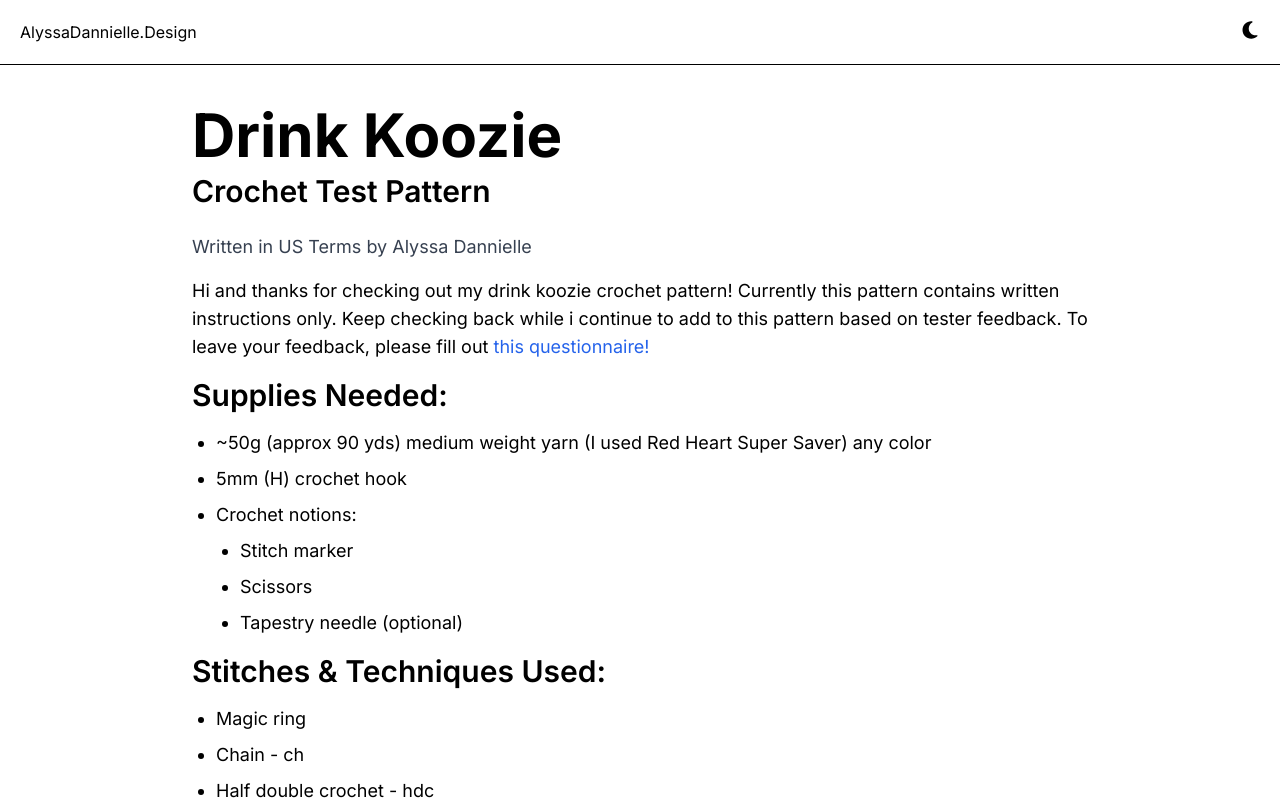
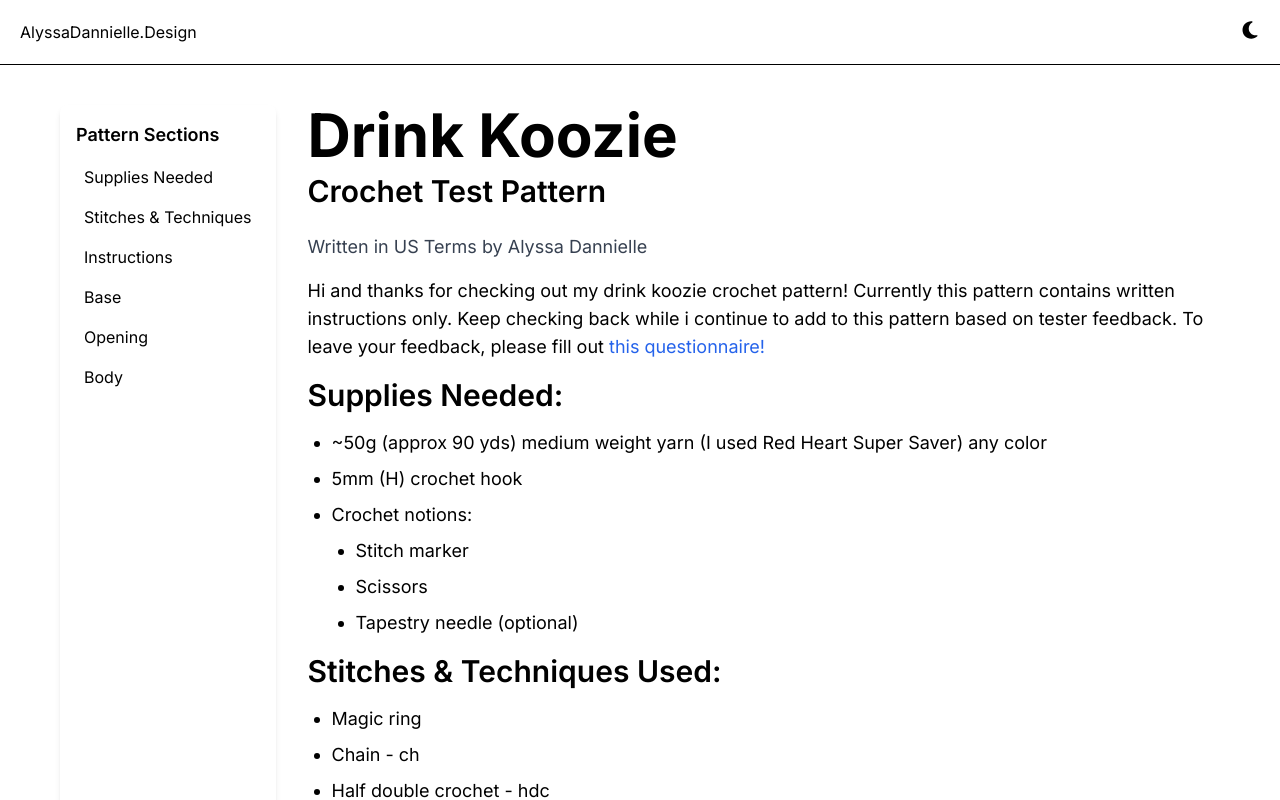
Before and after one commit to alyssa-dannielle/alyssa-dannielle-designs, a Next.js app: page /patterns/drink-koozie in a window 1280 px wide. Shown: the top 800 px of the page. Built offline with nearby package versions, Linux system fonts and the light colour scheme.

Commit message:
ADD PatNav component

```diff
--- a/app/globals.css
+++ b/app/globals.css
@@ -15,3 +15,10 @@
     --background-end-rgb: 0, 0, 0;
   }
 }
+
+@layer base {
+  html {
+    scroll-behavior: smooth;
+    scroll-padding-top: 2rem;
+  }
+}
--- a/app/patterns/drink-koozie/page.tsx
+++ b/app/patterns/drink-koozie/page.tsx
@@ -2,6 +2,7 @@ import Link from "next/link";
 import Footer from "../../layout/footer";
 import styles from "../pattern.module.css";
 import { GoogleAnalytics } from "@next/third-parties/google";
+import PatternNavigation from "../../../components/PatternNavigation";
 
 export const metadata = {
   title: "Drink Koozie Crochet Pattern",
@@ -10,8 +11,18 @@ export const metadata = {
 };
 
 export default function DrinkKoozie() {
+  const patternSections = [
+    { label: "Supplies Needed", anchor: "supplies" },
+    { label: "Stitches & Techniques", anchor: "stitches" },
+    { label: "Instructions", anchor: "instructions" },
+    { label: "Base", anchor: "base" },
+    { label: "Opening", anchor: "opening" },
+    { label: "Body", anchor: "body" },
+  ];
   return (
     <main className="flex min-h-screen flex-col items-center p-10">
+      <div className="flex gap-8 w-full max-w-7xl">
+        <PatternNavigation sections={patternSections} />
         <article className={styles.patternArticleContainer}>
           <h1 className={styles.patternTitle}>Drink Koozie</h1>
           <h2 className={styles.patternSubtitle}>Crochet Test Pattern</h2>
@@ -21,8 +32,8 @@ export default function DrinkKoozie() {
           <p className={styles.patternText}>
             Hi and thanks for checking out my drink koozie crochet pattern!
             Currently this pattern contains written instructions only. Keep
-          checking back while i continue to add to this pattern based on tester
-          feedback. To leave your feedback, please fill out{" "}
+            checking back while i continue to add to this pattern based on
+            tester feedback. To leave your feedback, please fill out{" "}
             <Link
               target="_blank"
               rel="noreferrer"
@@ -32,7 +43,9 @@ export default function DrinkKoozie() {
               this questionnaire!
             </Link>
           </p>
-        <h2 className={styles.patternSectionHeading}>Supplies Needed:</h2>
+          <h2 id="supplies" className={styles.patternSectionHeading}>
+            Supplies Needed:
+          </h2>
           <ul className={styles.patternList}>
             <li>
               ~50g (approx 90 yds) medium weight yarn (I used Red Heart Super
@@ -44,7 +57,7 @@ export default function DrinkKoozie() {
             <li className="ml-6">Scissors</li>
             <li className="ml-6">Tapestry needle (optional)</li>
           </ul>
-        <h2 className={styles.patternSectionHeading}>
+          <h2 id="stitches" className={styles.patternSectionHeading}>
             Stitches & Techniques Used:
           </h2>
           <ul className={styles.patternList}>
@@ -55,8 +68,12 @@ export default function DrinkKoozie() {
             <li>Single crochet - sc (optional)</li>
             <li>Invisible finish off (optional)</li>
           </ul>
-        <h2 className={styles.patternSectionHeading}>Instructions:</h2>
-        <h3 className={styles.patternSubsectionHeading}>Base:</h3>
+          <h2 id="instructions" className={styles.patternSectionHeading}>
+            Instructions:
+          </h2>
+          <h3 id="base" className={styles.patternSubsectionHeading}>
+            Base:
+          </h3>
           <ol className={styles.patternStepSet}>
             <li>
               <div className={styles.patternStep}>
@@ -86,7 +103,8 @@ export default function DrinkKoozie() {
               <div className={styles.patternStep}>
                 <span className="flex-1">
                   Continuing around, {"{"}work 1 hdc in next stitch and 1 hdcInc
-                in following stitch{"}"} repeat instructions inside {"{"}braces
+                  in following stitch{"}"} repeat instructions inside {"{"}
+                  braces
                   {"}"} around to end
                 </span>
                 <span
@@ -97,14 +115,16 @@ export default function DrinkKoozie() {
               </div>
             </li>
           </ol>
-        <h3 className={styles.patternSubsectionHeading}>Opening:</h3>
+          <h3 id="opening" className={styles.patternSubsectionHeading}>
+            Opening:
+          </h3>
           <ol className={styles.patternStepSet}>
             <li>
               <div className={styles.patternStep}>
                 <span className="flex-1">
                   Continuing around, {"{"}work 1 hdc in next 4 stitches, ch 8,
-                skip 8 hdc{"}"} repeat instructions inside {"{"}braces{"}"} one
-                more time to end
+                  skip 8 hdc{"}"} repeat instructions inside {"{"}braces{"}"}{" "}
+                  one more time to end
                 </span>
                 <span
                   className={`dark:text-gray-400 ${styles.patternStitchCount}`}
@@ -116,9 +136,9 @@ export default function DrinkKoozie() {
             <li>
               <div className={styles.patternStep}>
                 <span className="flex-1">
-                Continuing around, {"{"}work 1 hdc in next 4 stitches and 8 hdc
-                in chain space{"}"} repeat instruction inside {"{"}braces{"}"}{" "}
-                one more time to end
+                  Continuing around, {"{"}work 1 hdc in next 4 stitches and 8
+                  hdc in chain space{"}"} repeat instruction inside {"{"}braces
+                  {"}"} one more time to end
                 </span>
                 <span
                   className={`dark:text-gray-400 ${styles.patternStitchCount}`}
@@ -128,7 +148,9 @@ export default function DrinkKoozie() {
               </div>
             </li>
           </ol>
-        <h3 className={styles.patternSubsectionHeading}>Body:</h3>
+          <h3 id="body" className={styles.patternSubsectionHeading}>
+            Body:
+          </h3>
           <ol className={styles.patternStepSet}>
             <li>
               <div className={styles.patternStep}>
@@ -158,8 +180,8 @@ export default function DrinkKoozie() {
               <div className={styles.patternStep}>
                 <span className="flex-1">
                   (optional) If your final row ends in the middle of the koozie
-                and/or if you’d like a less abrupt finish, work single crochets
-                to one side of koozie before finishing off
+                  and/or if you’d like a less abrupt finish, work single
+                  crochets to one side of koozie before finishing off
                 </span>
               </div>
             </li>
@@ -172,6 +194,7 @@ export default function DrinkKoozie() {
             </li>
           </ol>
         </article>
+      </div>
       <Footer />
       <GoogleAnalytics gaId="G-3PNFXR7ZY5" />
     </main>
--- /dev/null
+++ b/components/PatternNavigation.tsx
@@ -0,0 +1,39 @@
+"use client";
+
+interface NavItem {
+  label: string;
+  anchor: string;
+}
+
+interface PatternNavigationProps {
+  sections: NavItem[];
+}
+
+export default function PatternNavigation({
+  sections,
+}: PatternNavigationProps) {
+  const scrollToSection = (anchor: string) => {
+    const element = document.getElementById(anchor);
+    if (element) {
+      element.scrollIntoView({ behavior: "smooth" });
+    }
+  };
+
+  return (
+    <nav className="sticky top-4 p-4 bg-white dark:bg-gray-800 rounded-lg shadow-md max-w-xs">
+      <h2 className="text-lg font-semibold mb-3">Pattern Sections</h2>
+      <ul className="space-y-2">
+        {sections.map((section) => (
+          <li key={section.anchor}>
+            <button
+              onClick={() => scrollToSection(section.anchor)}
+              className="text-left w-full px-2 py-1 rounded hover:bg-gray-100 dark:hover:bg-gray-700"
+            >
+              {section.label}
+            </button>
+          </li>
+        ))}
+      </ul>
+    </nav>
+  );
+}
```
Lines whose indentation alone changed are shown as unchanged.
